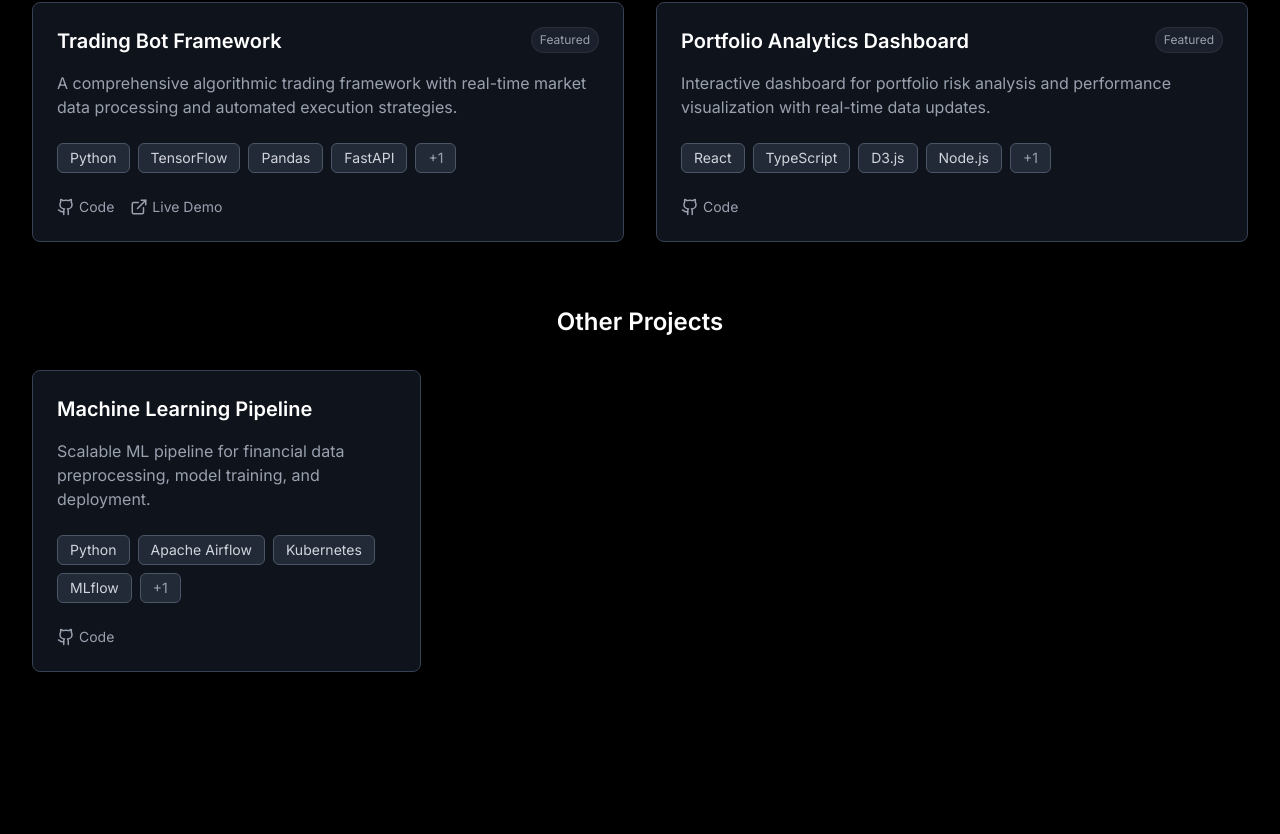
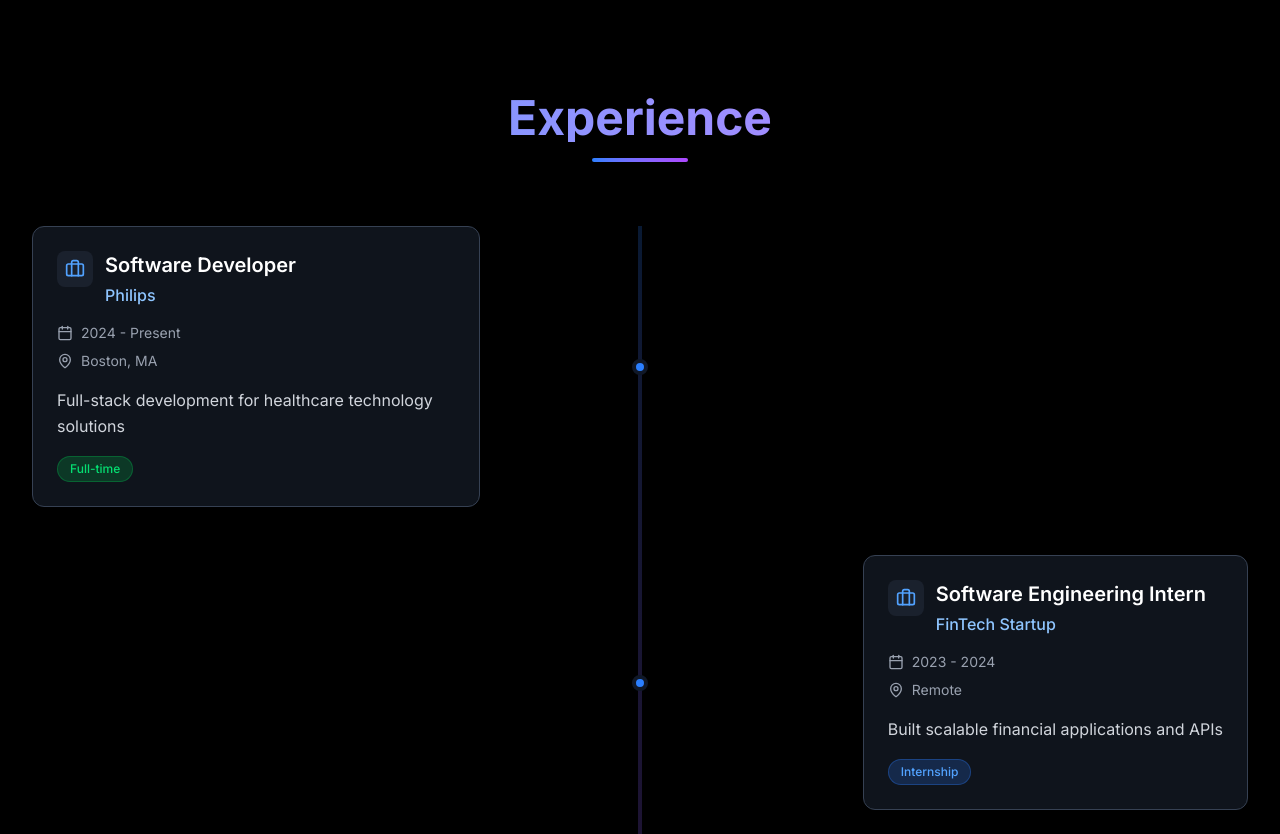
Before and after one commit to tylerdong878/tyler-portfolio, a Next.js app: page / in a window 1280 px wide. Shown: the part 1706-2540 px from the top of the page. Built offline with nearby package versions, Linux system fonts and the light colour scheme.

Commit message:
experience section

```diff
--- a/src/app/page.tsx
+++ b/src/app/page.tsx
@@ -1,5 +1,6 @@
 import Hero from '@/components/sections/Hero';
 import About from '@/components/sections/About';
+import Experience from '@/components/sections/Experience';
 import Projects from '@/components/sections/Projects';
 import Contact from '@/components/sections/Contact';
 
@@ -7,9 +8,15 @@ export default function Home() {
   return (
     <div className="relative">
       <Hero />
+      <div className="h-32"></div>
       <About />
+      <div className="h-40"></div>
+      <Experience />
+      <div className="h-40"></div>
       <Projects />
+      <div className="h-48"></div>
       <Contact />
+      <div className="h-24"></div>
     </div>
   );
 }
--- a/src/components/sections/About.tsx
+++ b/src/components/sections/About.tsx
@@ -31,15 +31,20 @@ const About = () => {
     <section id="about" className="py-20 relative">
       <div className="relative z-10 max-w-7xl mx-auto px-4 sm:px-6 lg:px-8">
         <motion.div
-          initial={{ opacity: 0, y: 30 }}
-          whileInView={{ opacity: 1, y: 0 }}
-          transition={{ duration: 0.8 }}
+          initial={{ opacity: 0, scale: 0.9 }}
+          whileInView={{ opacity: 1, scale: 1 }}
+          transition={{ duration: 1, ease: "easeOut" }}
           viewport={{ once: true }}
           className="text-center mb-16"
         >
-          <h2 className="text-4xl md:text-5xl font-bold mb-4 bg-linear-to-r from-blue-400 to-purple-400 bg-clip-text text-transparent">
+          <motion.h2
+            initial={{ opacity: 0, y: -20 }}
+            whileInView={{ opacity: 1, y: 0 }}
+            transition={{ duration: 0.8, delay: 0.2 }}
+            className="text-4xl md:text-5xl font-bold mb-4 bg-linear-to-r from-blue-400 to-purple-400 bg-clip-text text-transparent"
+          >
             About Me
-          </h2>
+          </motion.h2>
           <div className="w-24 h-1 bg-linear-to-r from-blue-500 to-purple-500 mx-auto rounded-full" />
         </motion.div>
 
@@ -79,11 +84,10 @@ const About = () => {
             {highlights.map((highlight, index) => (
               <motion.div
                 key={highlight.title}
-                initial={{ opacity: 0, y: 30 }}
-                whileInView={{ opacity: 1, y: 0 }}
-                transition={{ duration: 0.5, delay: index * 0.1 }}
-                viewport={{ once: true }}
-                className="bg-gray-800/50 backdrop-blur-sm border border-gray-700 rounded-lg p-6 hover:border-gray-600/50 transition-all duration-300 hover:scale-105"
+                initial={{ opacity: 0, x: -50, rotate: -5 }}
+                whileInView={{ opacity: 1, x: 0, rotate: 0 }}
+                transition={{ duration: 0.8, delay: 0.1 * index + 0.4 }}
+                className="bg-gray-800/50 backdrop-blur-sm border border-gray-700 rounded-lg p-6 hover:border-gray-600/50 transition-all duration-300 hover:scale-105 group"
               >
                 <div className="flex items-center mb-4">
                   <div className="p-2 bg-gray-700/30 rounded-lg mr-3">
--- /dev/null
+++ b/src/components/sections/Experience.tsx
@@ -0,0 +1,125 @@
+'use client';
+
+import { motion } from 'framer-motion';
+import { Calendar, MapPin, Briefcase } from 'lucide-react';
+
+const Experience = () => {
+  const experiences = [
+    {
+      title: 'Software Developer',
+      company: 'Philips',
+      location: 'Boston, MA',
+      period: '2024 - Present',
+      description: 'Full-stack development for healthcare technology solutions',
+      type: 'full-time'
+    },
+    {
+      title: 'Software Engineering Intern',
+      company: 'FinTech Startup',
+      location: 'Remote',
+      period: '2023 - 2024',
+      description: 'Built scalable financial applications and APIs',
+      type: 'internship'
+    },
+    {
+      title: 'Teaching Assistant',
+      company: 'Northeastern University',
+      location: 'Boston, MA',
+      period: '2022 - 2023',
+      description: 'Taught computer science concepts to undergraduate students',
+      type: 'education'
+    }
+  ];
+
+  return (
+    <section id="experience" className="py-20 relative">
+      <div className="relative z-10 max-w-7xl mx-auto px-4 sm:px-6 lg:px-8">
+        <motion.div
+          initial={{ opacity: 0, scale: 0.9 }}
+          whileInView={{ opacity: 1, scale: 1 }}
+          transition={{ duration: 1, ease: "easeOut" }}
+          viewport={{ once: true }}
+          className="text-center mb-16"
+        >
+          <motion.h2
+            initial={{ opacity: 0, y: -20 }}
+            whileInView={{ opacity: 1, y: 0 }}
+            transition={{ duration: 0.8, delay: 0.2 }}
+            className="text-4xl md:text-5xl font-bold mb-4 bg-linear-to-r from-blue-400 to-purple-400 bg-clip-text text-transparent"
+          >
+            Experience
+          </motion.h2>
+          <div className="w-24 h-1 bg-linear-to-r from-blue-500 to-purple-500 mx-auto rounded-full" />
+        </motion.div>
+
+        <div className="relative">
+          {/* Timeline line */}
+          <div className="absolute left-1/2 transform -translate-x-1/2 w-1 h-full bg-linear-to-b from-blue-500/20 to-purple-500/20" />
+
+          <div className="space-y-12">
+            {experiences.map((exp, index) => (
+              <motion.div
+                key={index}
+                initial={{ opacity: 0, x: index % 2 === 0 ? -50 : 50 }}
+                whileInView={{ opacity: 1, x: 0 }}
+                transition={{ duration: 0.8, delay: index * 0.2 }}
+                viewport={{ once: true }}
+                className={`relative flex items-center ${
+                  index % 2 === 0 ? 'flex-row' : 'flex-row-reverse'
+                }`}
+              >
+                {/* Content card */}
+                <motion.div
+                  initial={{ opacity: 0, scale: 0.8 }}
+                  whileInView={{ opacity: 1, scale: 1 }}
+                  transition={{ duration: 0.6, delay: index * 0.2 + 0.3 }}
+                  viewport={{ once: true }}
+                  className="bg-gray-800/50 backdrop-blur-md border border-gray-700 rounded-xl p-6 max-w-md hover:border-gray-600/50 transition-all duration-300 hover:scale-105 group"
+                >
+                  <div className="flex items-start mb-4">
+                    <div className="p-2 bg-gray-700/30 rounded-lg mr-3">
+                      <Briefcase size={20} className="text-blue-400" />
+                    </div>
+                    <div>
+                      <h3 className="text-xl font-semibold text-white mb-1">{exp.title}</h3>
+                      <p className="text-blue-300 font-medium">{exp.company}</p>
+                    </div>
+                  </div>
+
+                  <div className="space-y-2 mb-4">
+                    <div className="flex items-center text-gray-400 text-sm">
+                      <Calendar size={16} className="mr-2" />
+                      {exp.period}
+                    </div>
+                    <div className="flex items-center text-gray-400 text-sm">
+                      <MapPin size={16} className="mr-2" />
+                      {exp.location}
+                    </div>
+                  </div>
+
+                  <p className="text-gray-300 leading-relaxed">{exp.description}</p>
+
+                  <div className="mt-4">
+                    <span className={`inline-block px-3 py-1 rounded-full text-xs font-medium ${
+                      exp.type === 'full-time' ? 'bg-green-500/20 text-green-400 border border-green-500/30' :
+                      exp.type === 'internship' ? 'bg-blue-500/20 text-blue-400 border border-blue-500/30' :
+                      'bg-purple-500/20 text-purple-400 border border-purple-500/30'
+                    }`}>
+                      {exp.type === 'full-time' ? 'Full-time' :
+                       exp.type === 'internship' ? 'Internship' : 'Education'}
+                    </span>
+                  </div>
+                </motion.div>
+
+                {/* Timeline dot */}
+                <div className="absolute left-1/2 transform -translate-x-1/2 w-4 h-4 bg-blue-500 rounded-full border-4 border-gray-900" />
+              </motion.div>
+            ))}
+          </div>
+        </div>
+      </div>
+    </section>
+  );
+};
+
+export default Experience;
--- a/src/components/sections/Projects.tsx
+++ b/src/components/sections/Projects.tsx
@@ -110,7 +110,16 @@ const Projects = () => {
         {/* Other Projects */}
         {otherProjects.length > 0 && (
           <div>
-            <h3 className="text-2xl font-semibold text-white mb-8 text-center">Other Projects</h3>
+            <motion.h3
+              initial={{ opacity: 0, y: 20 }}
+              whileInView={{ opacity: 1, y: 0 }}
+              transition={{ duration: 0.8 }}
+              viewport={{ once: true }}
+              className="text-2xl font-semibold text-white mb-8 text-center"
+            >
+              Other Projects
+            </motion.h3>
+
             <div className="grid md:grid-cols-2 lg:grid-cols-3 gap-6">
               {otherProjects.map((project, index) => (
                 <ProjectCard key={project.id} project={project} index={index + featuredProjects.length} />
```
